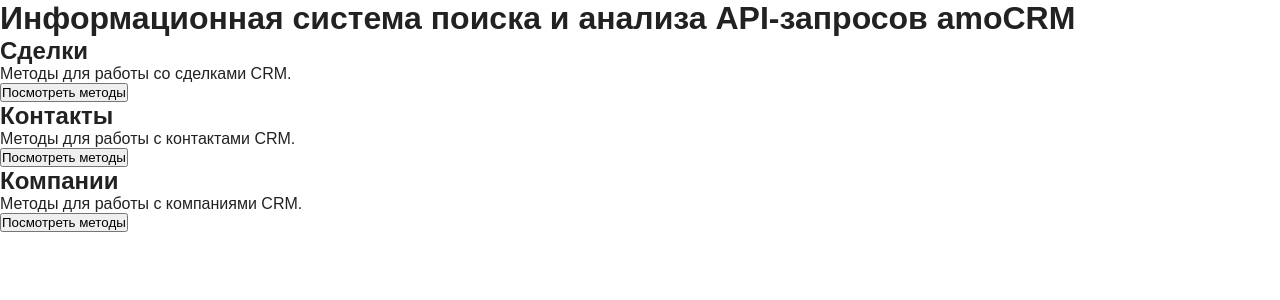
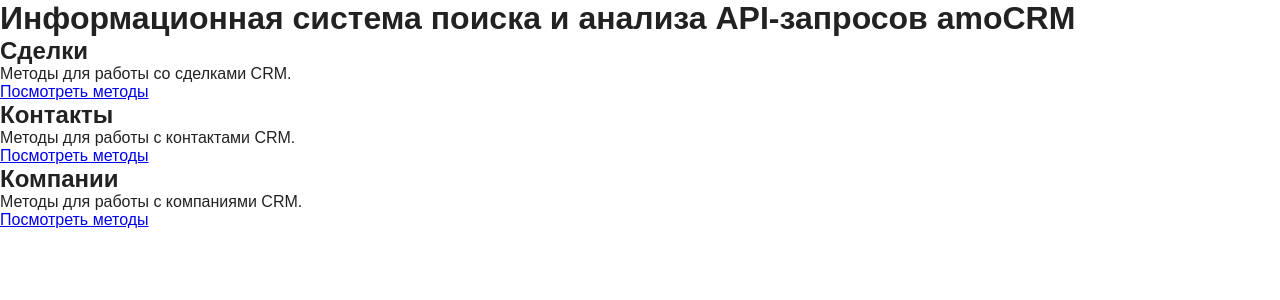
Before and after one commit to BelialALu/amoCRM_API_Search, a React (Vite) app: page / in a window 1280 px wide. Shown: the top 300 px of the page. Built offline with nearby package versions, Linux system fonts and the light colour scheme.

Commit message:
обавлены переходы между страницами

```diff
--- a/src/components/EntityCard.jsx
+++ b/src/components/EntityCard.jsx
@@ -1,3 +1,5 @@
+import { Link } from "react-router-dom";
+
 function EntityCard({ entity }) {
     return (
         <div className="entity-card">
@@ -5,9 +7,9 @@
 
             <p>{entity.description}</p>
 
-            <button>
+            <Link to={`/entity/${entity.id}`}>
                 Посмотреть методы
-            </button>
+            </Link>
         </div>
     );
 }
```
